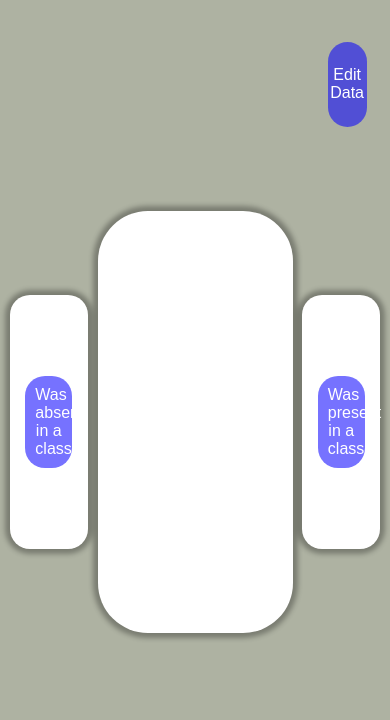
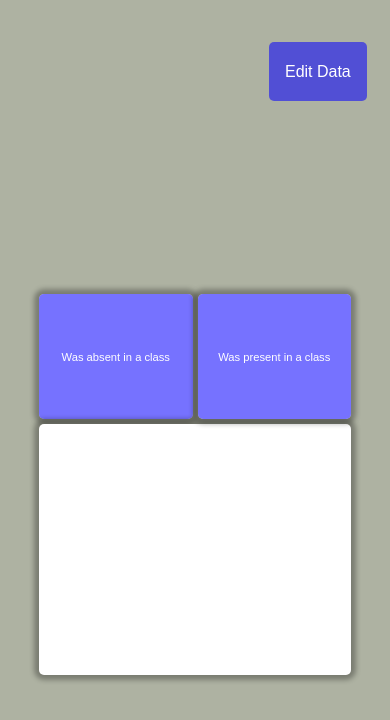
Before and after one commit to unnikrishnan-coder/attendance_averager, a plain HTML site: page attendance_averager/course.html in a window 390 px wide. Drawn offline with Linux system fonts and the light colour scheme.

Commit message:
completed responsive design for course page also

```diff
--- a/attendance_averager/course.css
+++ b/attendance_averager/course.css
@@ -30,7 +30,7 @@ body{
 
 .present{
     height: 30vh;
-    max-width: 20vw;
+    width: 20vw;
     background-color: #fff;
     box-shadow: 0px 0px 5px 5px rgba(0, 0, 0, 0.3);
     border-radius: 20px;
@@ -41,8 +41,8 @@ body{
 }
 .absent{
     height: 30vh;
+    width: 20vw;
     background-color: #fff;
-    max-width: 20vw;
     border-radius: 20px;
     box-shadow: 0px 0px 5px 5px rgba(0, 0, 0, 0.3);
     display: flex;
@@ -65,18 +65,14 @@ body{
 
 }
 
-.attended-hours{
-    font-size: 1.2rem;
-}
-
-.total-hours{
-font-size: 1.2rem;
-}
-
 .hours{
     display: flex;
     align-items: center;
     justify-content: space-around;
+}
+
+.hours > p{
+    font-size: 1.2rem;
 }
 .btn{
     width: 60%;
@@ -182,3 +178,81 @@ font-size: 1.2rem;
    -ms-user-select: none;
    user-select: none;
 }
+
+/* responsive */
+@media screen and (max-width:600px) {
+    .reset{
+        height: 7vh;
+        width: 25vw;
+        border-radius: 5px;
+    }
+    body{
+        width: 100vw;
+        height: 100vh;
+        display: flex;
+        align-items: center;
+        justify-content: center;
+    }
+
+    .main{
+        display: grid;
+        grid-template-columns: 1fr 1fr;
+        grid-template-rows: 1fr 1fr;
+        grid-gap: 5px;
+        grid-template-areas:
+        "absent present"
+        "course course";
+        width: 80vw;
+        height: 60vh;
+        align-items: end;
+    }
+    .absent,.present{
+        display: flex;
+        align-items: center;
+        justify-content: center;
+        text-align: center;
+        height: 50%;
+        width: 100%;
+        border-radius: 5px;
+    }
+    .absent{
+        grid-area: absent;
+    }
+
+    .present{
+        grid-area: present;
+    }
+
+    .course{
+        width: 100%;
+        height: 100%;
+        display: flex;
+        align-items: stretch;
+        flex-direction: column;
+        justify-content: space-evenly;
+        border-radius: 5px;
+        grid-area: course;
+    }
+
+    .btn{
+        width: 100%;
+        height: 100%;
+        font-size: 0.7rem;
+        border-radius: 0;
+        cursor: pointer;
+        border-radius: 5px;
+    }
+
+    .course-popup {
+        height: auto;
+        width: 80vw;
+        border-radius: 0px;
+      }
+
+      .course-popup h2 {
+        margin: 10px 0;
+        font-size: 1.6rem;
+        font-weight: 500;
+      }
+
+}
--- a/attendance_averager/course.html
+++ b/attendance_averager/course.html
@@ -1,10 +1,10 @@
 <!DOCTYPE html>
 <html lang="en">
   <head>
-    <meta charset="UTF-8">
-    <meta http-equiv="X-UA-Compatible" content="IE=edge">
-    <meta name="viewport" content="width=device-width, initial-scale=1.0">
-    <link rel="stylesheet" href="course.css">
+    <meta charset="UTF-8" />
+    <meta http-equiv="X-UA-Compatible" content="IE=edge" />
+    <meta name="viewport" content="width=device-width, initial-scale=1.0" />
+    <link rel="stylesheet" href="course.css" />
     <title>Course Details</title>
   </head>
   <body>
```
Lines whose indentation alone changed are shown as unchanged.
